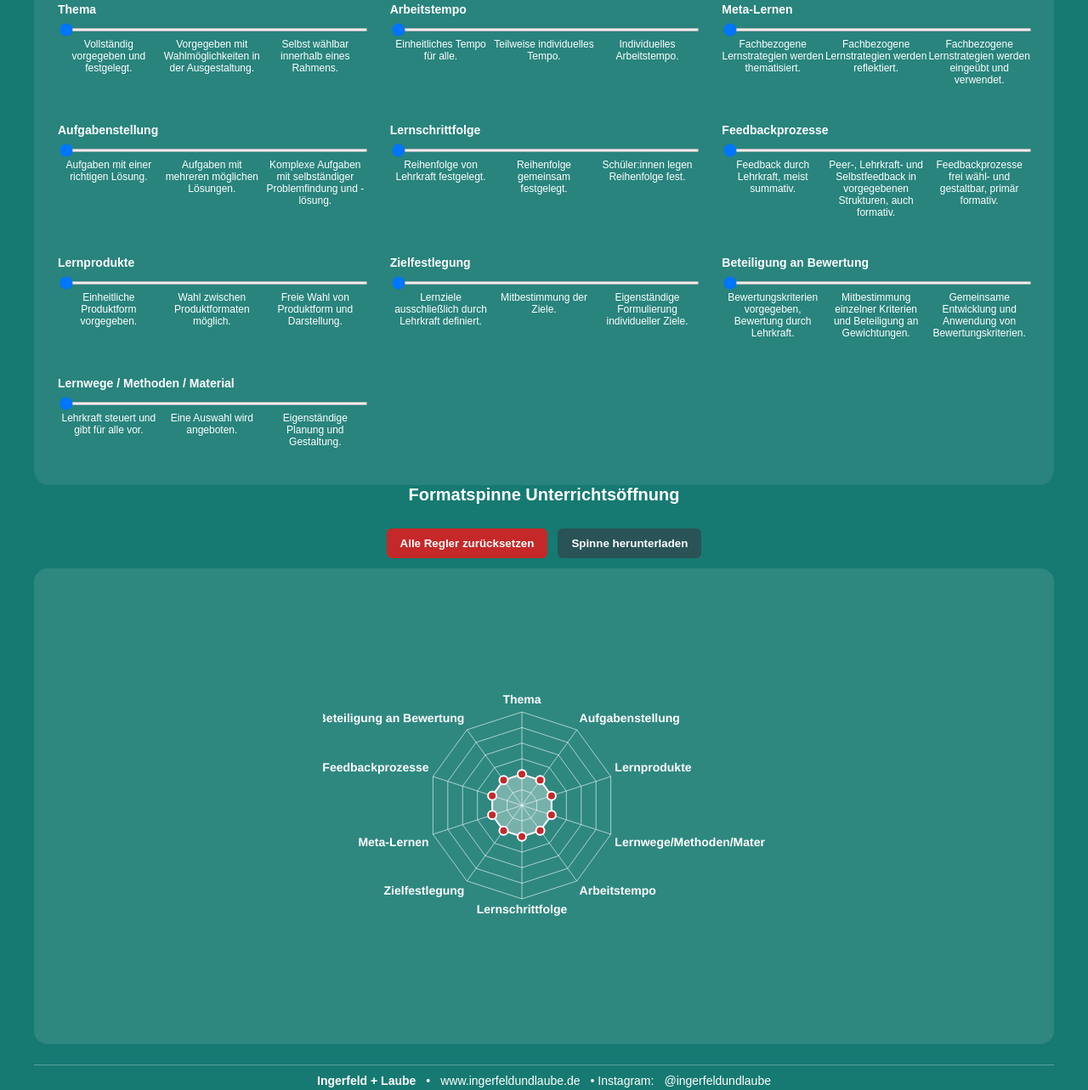
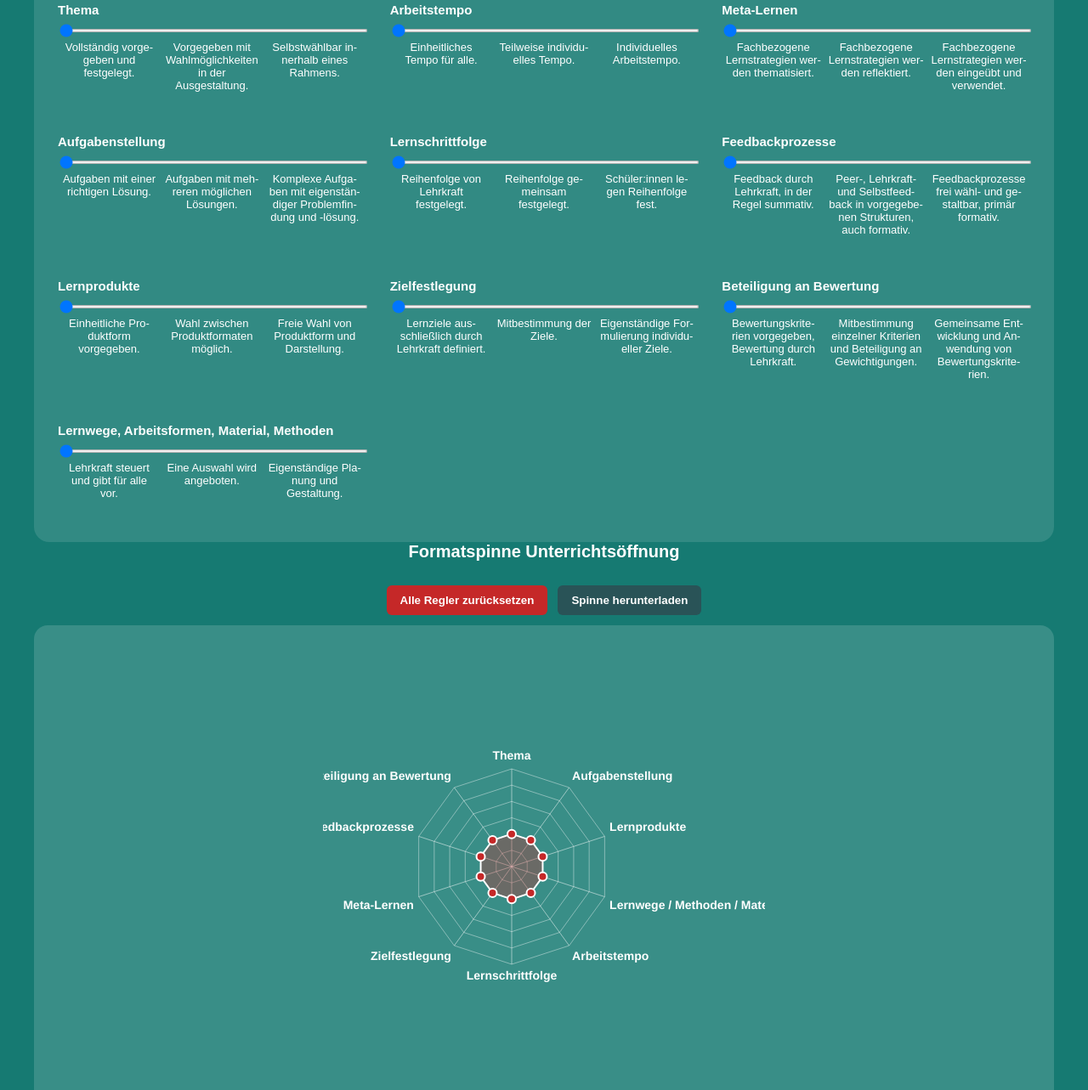
Before and after one commit to ingerfeldundlaube/Unterrichtsoeffnung, a plain HTML site: page index.html in a window 1280 px wide. Shown: the part 261-1544 px from the top of the page at 85% size. Drawn offline with nearby package versions, Linux system fonts and the light colour scheme.

Commit message:
Update index.html

```diff
--- a/index.html
+++ b/index.html
@@ -4,11 +4,11 @@
 <meta charset="UTF-8" />
 <title>Unterricht öffnen – Schieberegler & Formatspinne</title>
 <style>
+  html { hyphens: auto; -webkit-hyphens: auto; overflow-wrap: break-word; }
   body{
     font-family: Arial, sans-serif;
     margin:0; padding:0;
     background:#167a72; color:#ffffff;
-    overflow-x:hidden;
   }
   .container{ max-width:1200px; margin:0 auto; padding:32px; }
   .top-brand{text-align:right;font-weight:700;margin-bottom:10px;font-size:16px;white-space:nowrap;}
@@ -19,21 +19,22 @@
     display:grid;
     grid-template-columns:repeat(3,1fr);
     gap:28px;
-    background:rgba(255,255,255,0.08);
+    background:rgba(255,255,255,0.12);
     padding:28px;
     border-radius:18px;
   }
   .col-header{font-size:18px;font-weight:700;margin-bottom:10px;text-align:center;}
-  .dimension{margin-bottom:16px;}
-  .label{font-weight:700;margin-bottom:4px;font-size:14px;}
+  .dimension{margin-bottom:22px;}
+  .label{font-weight:700;margin-bottom:4px;font-size:15px;}
 
   input[type=range]{width:100%;height:4px;background:#d9dede;border-radius:2px;outline:none;}
   input[type=range]::-webkit-slider-thumb{
-    -webkit-appearance:none;height:18px;width:18px;border-radius:50%;background:#c52828;border:2px solid #fff;cursor:pointer;
+    -webkit-appearance:none;height:18px;width:18px;border-radius:50%;
+    background:#c52828;border:2px solid #fff;cursor:pointer;
   }
 
-  .desc{display:flex;justify-content:space-between;font-size:12px;margin-top:4px;}
-  .desc div{text-align:center;width:33%;white-space:normal;}
+  .desc{display:flex;justify-content:space-between;font-size:13px;margin-top:6px;}
+  .desc div{text-align:center;width:33%;padding:0 4px;}
 
   .controls{display:flex;gap:12px;justify-content:center;margin:28px 0 12px;}
   .btn{padding:10px 16px;border:none;border-radius:6px;font-weight:600;color:#fff;cursor:pointer;}
@@ -41,22 +42,22 @@
   .btn-save{background:#295357;}
 
   #radarCanvasWrap{
-    background:rgba(255,255,255,0.1);
-    padding:20px;border-radius:16px;
+    background:rgba(255,255,255,0.15);
+    padding:24px;border-radius:16px;
     display:flex;justify-content:center;margin-bottom:12px;
   }
-  canvas{max-width:520px;max-height:520px;}
+  canvas{max-width:520px;max-height:520px;width:520px;height:520px;}
+
   footer{text-align:center;font-size:14px;border-top:1px solid rgba(255,255,255,0.3);padding-top:10px;margin-top:24px;}
   footer a{color:#fff;text-decoration:none;}
   footer .row{display:flex;gap:12px;justify-content:center;flex-wrap:wrap;}
 </style>
 <script src="https://cdn.jsdelivr.net/npm/chart.js"></script>
 </head>
-
 <body>
 <div class="container">
+
 <div class="top-brand">Ingerfeld + Laube</div>
-
 <h1>Wie lässt sich Unterricht öffnen?</h1>
 <h2>Mit dem Schieberegler Dimensionen der Unterrichtsöffnung reflektieren</h2>
 
@@ -72,7 +73,7 @@
     <div class="desc">
       <div>Vollständig vorgegeben und festgelegt.</div>
       <div>Vorgegeben mit Wahlmöglichkeiten in der Ausgestaltung.</div>
-      <div>Selbst wählbar innerhalb eines Rahmens.</div>
+      <div>Selbstwählbar innerhalb eines Rahmens.</div>
     </div>
   </div>
 
@@ -105,7 +106,7 @@
     <div class="desc">
       <div>Aufgaben mit einer richtigen Lösung.</div>
       <div>Aufgaben mit mehreren möglichen Lösungen.</div>
-      <div>Komplexe Aufgaben mit selbständiger Problemfindung und -lösung.</div>
+      <div>Komplexe Aufgaben mit eigenständiger Problemfindung und -lösung.</div>
     </div>
   </div>
 
@@ -125,7 +126,7 @@
     <div class="label">Feedbackprozesse</div>
     <input class="slider" type="range" min="1" max="3" value="1">
     <div class="desc">
-      <div>Feedback durch Lehrkraft, meist summativ.</div>
+      <div>Feedback durch Lehrkraft, in der Regel summativ.</div>
       <div>Peer-, Lehrkraft- und Selbstfeedback in vorgegebenen Strukturen, auch formativ.</div>
       <div>Feedbackprozesse frei wähl- und gestaltbar, primär formativ.</div>
     </div>
@@ -159,14 +160,14 @@
     <input class="slider" type="range" min="1" max="3" value="1">
     <div class="desc">
       <div>Bewertungskriterien vorgegeben, Bewertung durch Lehrkraft.</div>
-      <div>Mitbestimmung einzelner Kriterien und Beteiligung an Gewichtungen.</div>
+      <div>Mitbestimmung einzelner Kriterien und Beteiligung an Gewichtigungen.</div>
       <div>Gemeinsame Entwicklung und Anwendung von Bewertungskriterien.</div>
     </div>
   </div>
 
-  <!-- I.4 Lernwege / Methoden / Material -->
+  <!-- I.4 Lernwege -->
   <div class="dimension">
-    <div class="label">Lernwege / Methoden / Material</div>
+    <div class="label">Lernwege, Arbeitsformen, Material, Methoden</div>
     <input class="slider" type="range" min="1" max="3" value="1">
     <div class="desc">
       <div>Lehrkraft steuert und gibt für alle vor.</div>
@@ -174,10 +175,10 @@
       <div>Eigenständige Planung und Gestaltung.</div>
     </div>
   </div>
+
 </div>
 
 <h2>Formatspinne Unterrichtsöffnung</h2>
-
 <div class="controls">
   <button id="btnReset" class="btn btn-reset">Alle Regler zurücksetzen</button>
   <button id="btnSave" class="btn btn-save">Spinne herunterladen</button>
@@ -189,58 +190,69 @@
 
 <footer>
   <div class="row">
-    <strong>Ingerfeld + Laube</strong> •
-    <a href="https://www.ingerfeldundlaube.de" target="_blank">www.ingerfeldundlaube.de</a> •
-    Instagram:<a href="https://instagram.com/ingerfeldundlaube" target="_blank">@ingerfeldundlaube</a>
+    <strong>Ingerfeld + Laube</strong>
+    • <a href="https://www.ingerfeldundlaube.de" target="_blank">www.ingerfeldundlaube.de</a>
+    • Instagram:<a href="https://instagram.com/ingerfeldundlaube" target="_blank">@ingerfeldundlaube</a>
   </div>
 </footer>
 </div>
 
 <script>
+/*** Slider-zu-Radar-Mapping exakt in Reihenfolge I1-4, II1-3, III1-3 ***/
 const sliders = Array.from(document.querySelectorAll('.slider'));
-
 const labels = [
-"Thema","Aufgabenstellung","Lernprodukte","Lernwege/Methoden/Material",
-"Arbeitstempo","Lernschrittfolge","Zielfestlegung",
-"Meta-Lernen","Feedbackprozesse","Beteiligung an Bewertung"
+  "Thema",
+  "Aufgabenstellung",
+  "Lernprodukte",
+  "Lernwege / Methoden / Material",
+  "Arbeitstempo",
+  "Lernschrittfolge",
+  "Zielfestlegung",
+  "Meta-Lernen",
+  "Feedbackprozesse",
+  "Beteiligung an Bewertung"
 ];
 
-let values = new Array(labels.length).fill(1);
+const map = [0,1,2,3,4,5,6,7,8,9]; // 1:1 gleiche Reihenfolge
+let values = map.map(() => 1);
 
 const ctx = document.getElementById('radarChart').getContext('2d');
 const chart = new Chart(ctx,{
   type:'radar',
   data:{labels:labels,datasets:[{
     data:values,
-    borderColor:'#fff',
-    backgroundColor:'rgba(255,255,255,0.35)',
-    fill:true,
+    borderColor:'#ffffff',
+    backgroundColor:'rgba(197,40,40,0.35)', /* kräftig schraffiert/gefüllt */
     pointBackgroundColor:'#c52828',
     pointBorderColor:'#fff',
-    pointRadius:5, borderWidth:2
+    pointRadius:5, borderWidth:2,
+    fill:true,
   }]},
   options:{
-    layout:{padding:{top:40,bottom:40,left:40,right:40}},
+    layout:{padding:{top:30,bottom:30,left:30,right:30}},
     plugins:{legend:{display:false}},
     scales:{
       r:{
-        min:0,max:3,ticks:{display:false},
-        angleLines:{color:'rgba(255,255,255,0.6)'},
-        grid:{color:'rgba(255,255,255,0.6)'},
-        pointLabels:{color:'#fff',font:{size:14,weight:'bold'}}
+        min:0,max:3,
+        ticks:{display:false},
+        angleLines:{color:'rgba(255,255,255,0.5)'},
+        grid:{color:'rgba(255,255,255,0.4)'},
+        pointLabels:{color:'#fff',font:{size:14,weight:'bold'},padding:6}
       }
     }
   }
 });
 
+/*** Slider-Event-Logik ***/
 sliders.forEach((s,i)=>{
   s.addEventListener('input',()=>{
-    values[i] = parseInt(s.value);
+    values[map[i]] = parseInt(s.value);
     chart.data.datasets[0].data = values;
     chart.update();
   });
 });
 
+/*** Reset-Button ***/
 document.getElementById('btnReset').addEventListener('click',()=>{
   values.fill(1);
   sliders.forEach(s=>s.value=1);
@@ -248,19 +260,21 @@ document.getElementById('btnReset').addEventListener('click',()=>{
   chart.update();
 });
 
+/*** Download-Button ***/
 document.getElementById('btnSave').addEventListener('click',()=>{
   const exportCanvas = document.createElement('canvas');
-  exportCanvas.width = 900;
-  exportCanvas.height = 900;
+  exportCanvas.width = 1400;
+  exportCanvas.height = 1400;
   const xctx = exportCanvas.getContext('2d');
   xctx.fillStyle = '#167a72';
-  xctx.fillRect(0,0,900,900);
-  xctx.drawImage(document.getElementById('radarChart'),190,190,520,520);
+  xctx.fillRect(0,0,1400,1400);
+  xctx.drawImage(document.getElementById('radarChart'),440,440,520,520);
   const link = document.createElement('a');
   link.download = 'formatspinne-unterrichtsoeffnung.png';
   link.href = exportCanvas.toDataURL('image/png');
   link.click();
 });
 </script>
+
 </body>
 </html>
```
